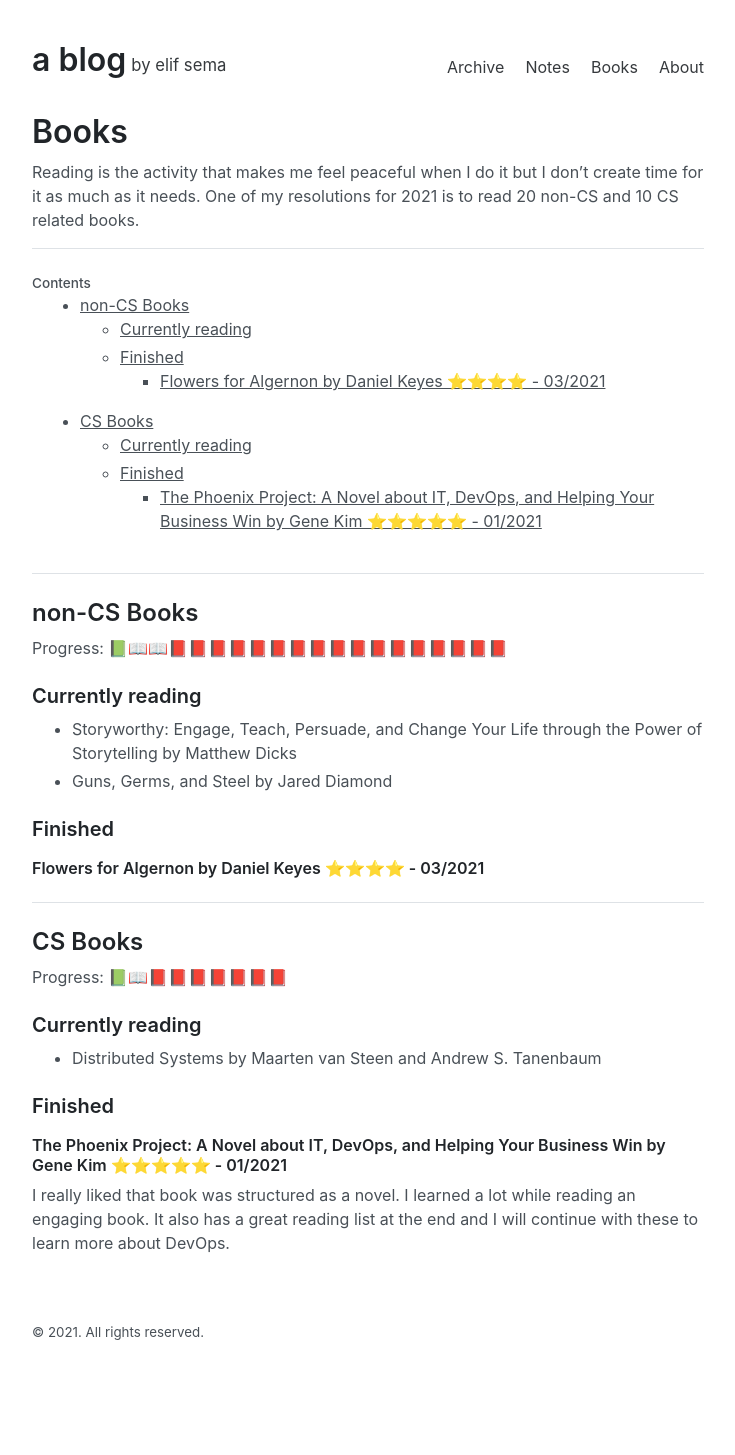
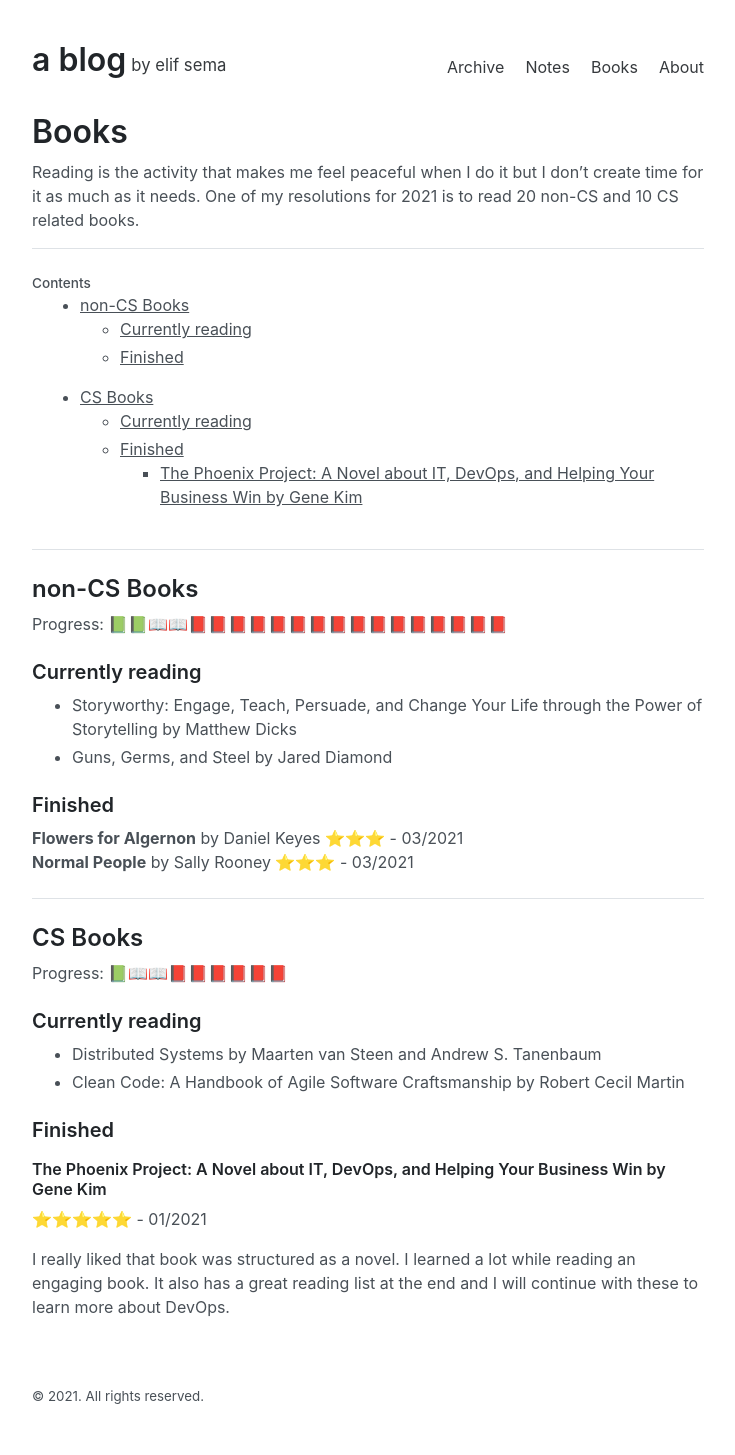
Before and after one commit to fileames/fileames.github.io, a Jekyll site: the page built from books.md, in a window 1280 px wide. Shown: the whole page, without its empty margins (272-1007 px from the left). Built offline with Jekyll 4.4.1, drawn with Linux system fonts in a browser that asks for light colours; before the commit the page ends 1391 px from its top, so only the background shows below that.

Commit message:
Clean Code

```diff
--- a/_sass/_type.scss
+++ b/_sass/_type.scss
@@ -68,7 +68,7 @@ abbr {
 blockquote {
   padding: .5rem 1rem;
   margin: .8rem 0;
-  color: var(--gray-500);
+  color: var(--gray-600);
   border-left: .25rem solid var(--border-color);
 
   p:last-child {
--- a/books.md
+++ b/books.md
@@ -10,7 +10,7 @@ One of my resolutions for 2021 is to read 20 non-CS and 10 CS related books.
 {: toc }
 
 ## non-CS Books
-Progress: 📗📖📖📕📕📕📕📕📕📕📕📕📕📕📕📕📕📕📕📕
+Progress: 📗📗📖📖📕📕📕📕📕📕📕📕📕📕📕📕📕📕📕📕
 
 ### Currently reading
 - Storyworthy: Engage, Teach, Persuade, and Change Your Life through the Power of Storytelling by Matthew Dicks
@@ -18,18 +18,21 @@ Progress: 📗📖📖📕📕📕📕📕📕📕📕📕📕📕📕📕📕
 
 ### Finished
 
-#### Flowers for Algernon by Daniel Keyes ⭐⭐⭐⭐ - 03/2021
+**Flowers for Algernon** by Daniel Keyes ⭐⭐⭐ - 03/2021
+**Normal People** by Sally Rooney ⭐⭐⭐ - 03/2021
 
 ----
 
 ## CS Books
-Progress: 📗📖📕📕📕📕📕📕📕
+Progress: 📗📖📖📕📕📕📕📕📕
 
 ### Currently reading
 - Distributed Systems by Maarten van Steen and Andrew S. Tanenbaum
+- Clean Code: A Handbook of Agile Software Craftsmanship by Robert Cecil Martin
 
 ### Finished
 
-#### The Phoenix Project: A Novel about IT, DevOps, and Helping Your Business Win by Gene Kim ⭐⭐⭐⭐⭐ - 01/2021
+#### The Phoenix Project: A Novel about IT, DevOps, and Helping Your Business Win by Gene Kim
+⭐⭐⭐⭐⭐ - 01/2021
 
 I really liked that book was structured as a novel. I learned a lot while reading an engaging book. It also has a great reading list at the end and I will continue with these to learn more about DevOps.
```
Also changed, not shown: notes/Books/_posts/2021-03-13-clean-code.md (added, +82 -0 lines), notes/Distributed Systems/_posts/2021-03-04-lecture-notes.md (+26 -0 lines).
